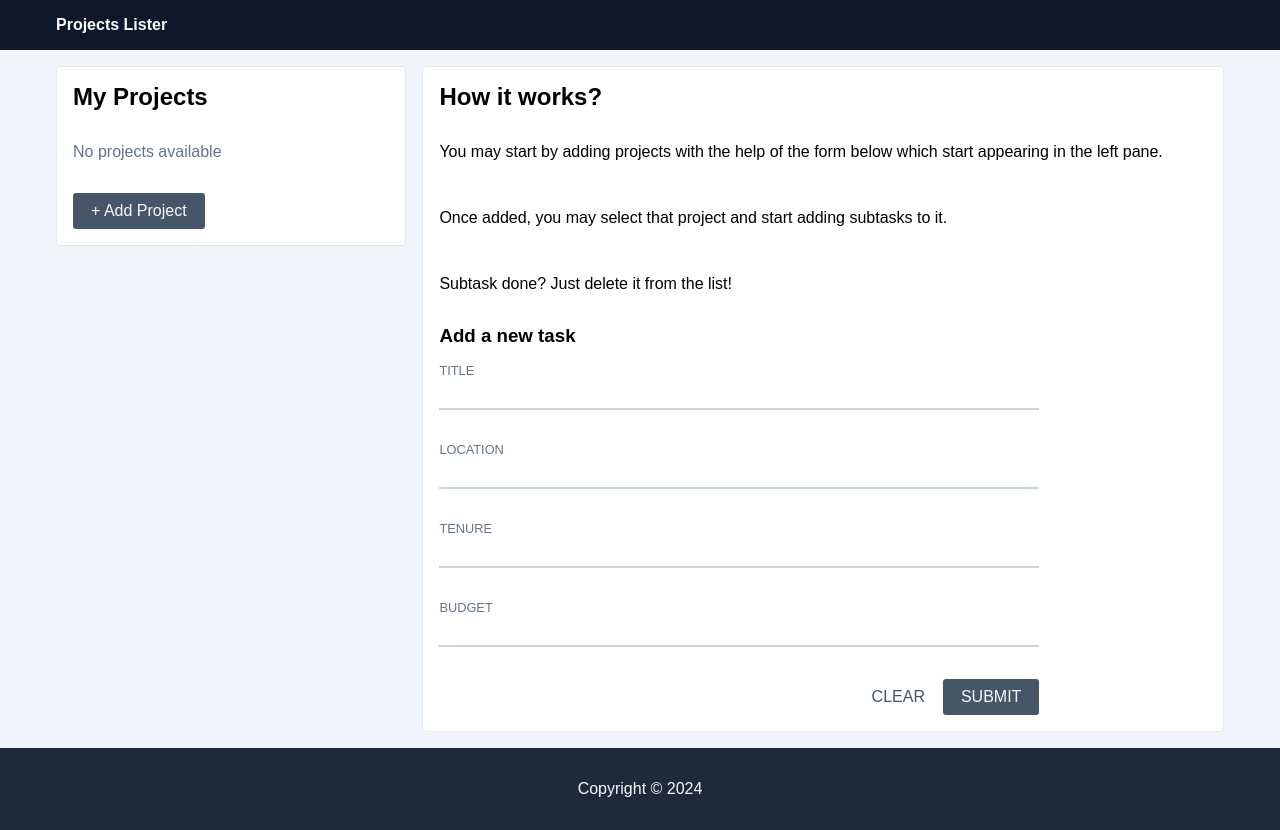
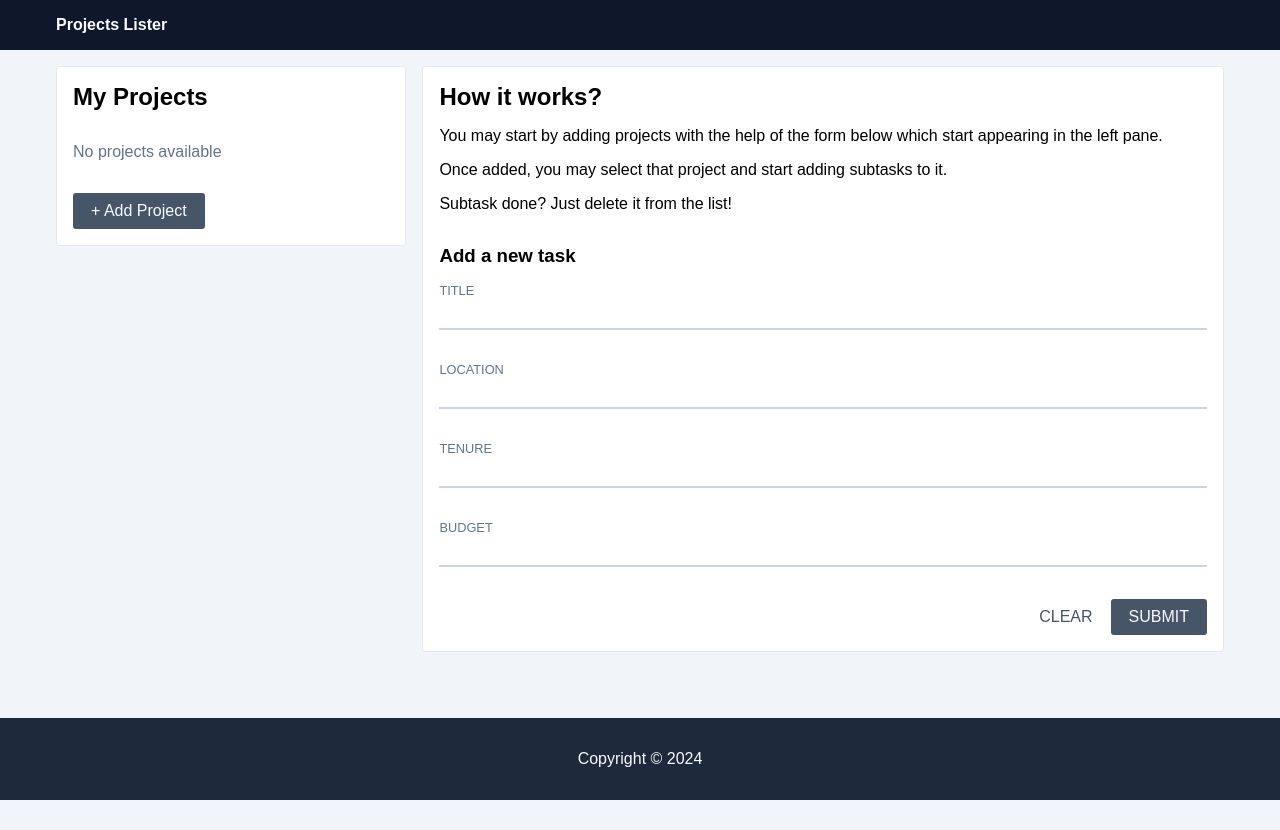
Before and after one commit to sample-react-projects/projects-lister, a React (Vite) app: page / in a window 1280 px wide. After the commit the page ends 800 px from the top, so only its background shows below. Built offline with nearby package versions, Linux system fonts and the light colour scheme.

Commit message:
Fix form stylees

```diff
--- a/src/components/right-rail/add-project/form-control/FormControl.module.scss
+++ b/src/components/right-rail/add-project/form-control/FormControl.module.scss
@@ -1,7 +1,6 @@
 .form {
   display: flex;
   flex-direction: column;
-  max-width: 600px;
   row-gap: 2rem;
 
   .actions {
--- a/src/components/right-rail/add-project/form-description/FormDescription.tsx
+++ b/src/components/right-rail/add-project/form-description/FormDescription.tsx
@@ -1,6 +1,6 @@
 const FormDescription = () => {
   return (
-    <>
+    <div>
       <h2>How it works?</h2>
       <p>
         You may start by adding projects with the help of the form below which
@@ -10,7 +10,7 @@ const FormDescription = () => {
         Once added, you may select that project and start adding subtasks to it.
       </p>
       <p>Subtask done? Just delete it from the list!</p>
-    </>
+    </div>
   );
 };
 
```
